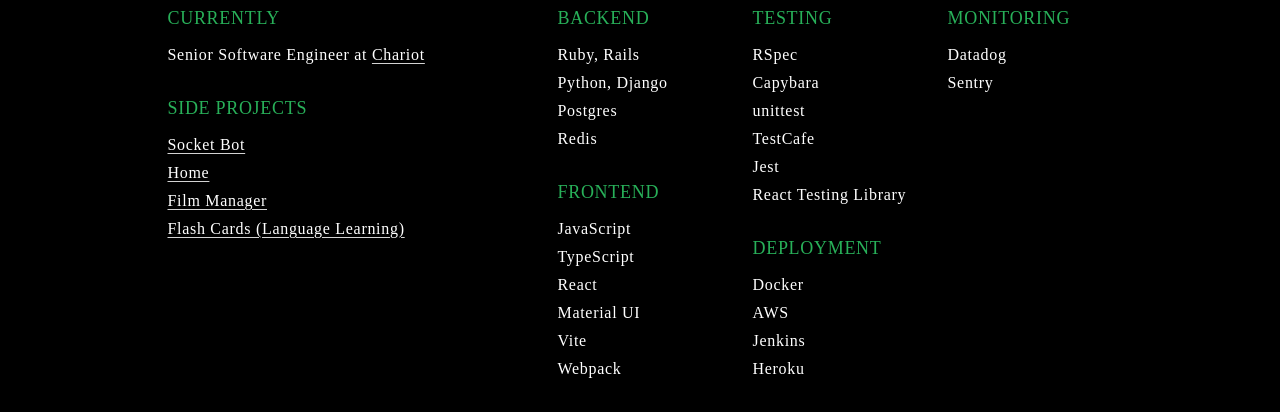
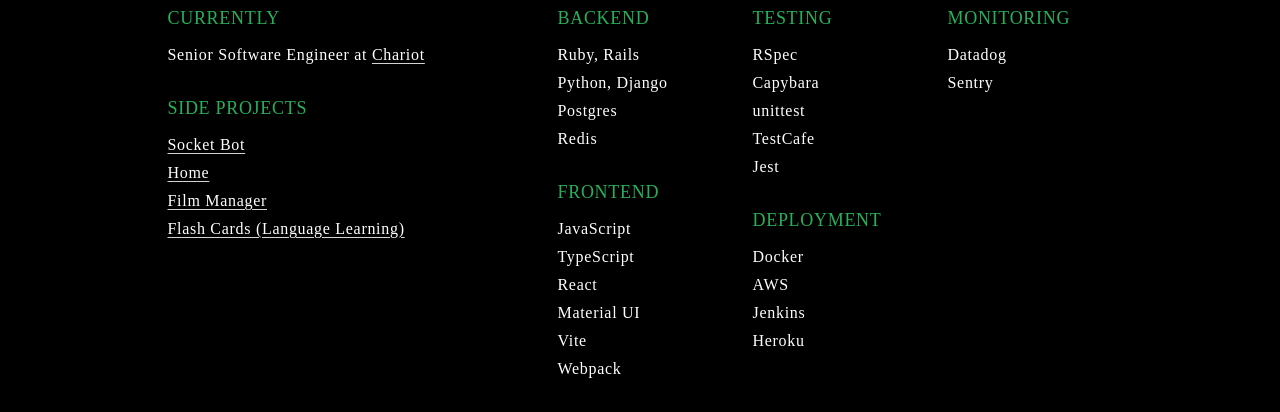
Before and after one commit to plemiszki/plemiszki.github.io, a plain HTML site: page index.html in a window 1280 px wide. Shown: the part 224-636 px from the top of the page. Drawn offline with nearby package versions, Linux system fonts and the light colour scheme; a web font is replaced by a local one.

Commit message:
remove rtl

```diff
--- a/index.html
+++ b/index.html
@@ -104,7 +104,6 @@
             <li>unittest</li>
             <li>TestCafe</li>
             <li>Jest</li>
-            <li>React Testing Library</li>
           </ul>
           <h2>Deployment</h2>
           <ul>
```
